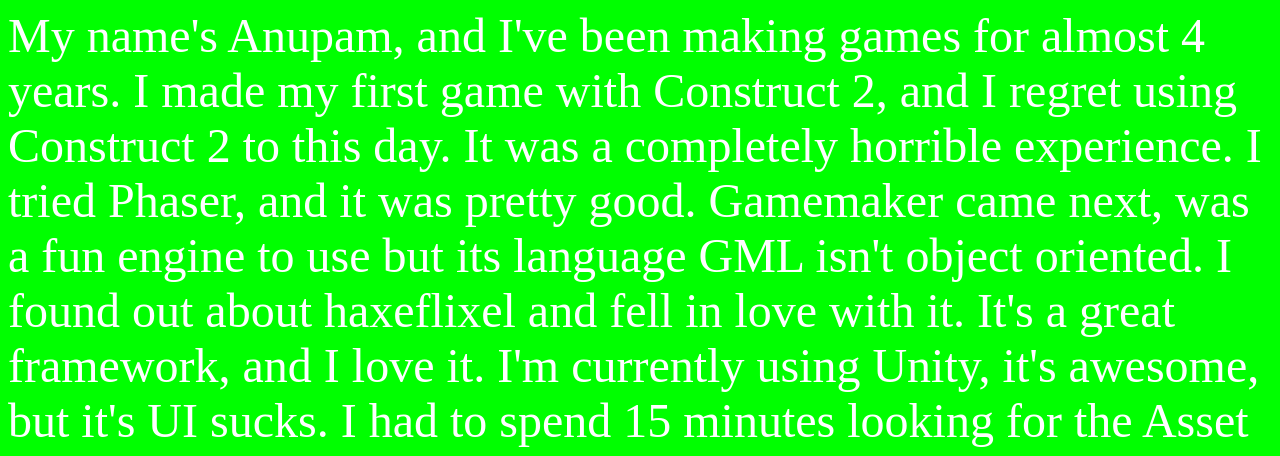
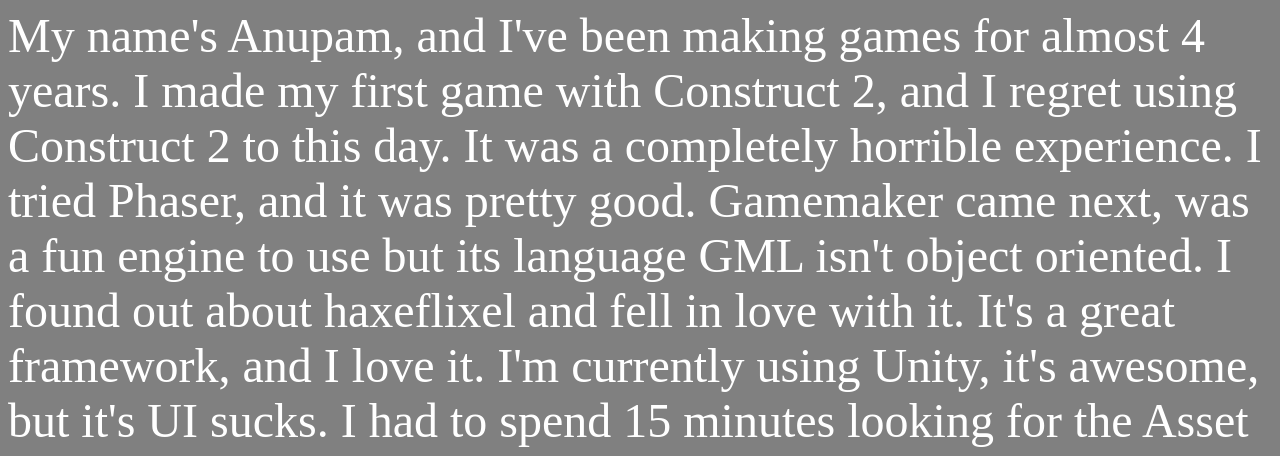
Before and after one commit to fairlylocal/fairlylocal.github.io, a plain HTML site: page about.html in a window 1280 px wide. Shown: the top 456 px of the page. Drawn offline with Linux system fonts and the light colour scheme.

Commit message:
Update about.html

```diff
--- a/about.html
+++ b/about.html
@@ -1,7 +1,7 @@
 <html>
 	<head>
 		<title>About</title>
-		<body bgcolor="lime" text="white">
+		<body bgcolor="gray" text="white">
 		<font face="Pokemon Fireleaf" size="40">
 			My name's Anupam, and I've been making games for almost 4 years. I made my first game with Construct 2, and I regret using
 			Construct 2 to this day. It was a completely horrible experience. I tried Phaser, and it was pretty good. Gamemaker came next, was a
```
